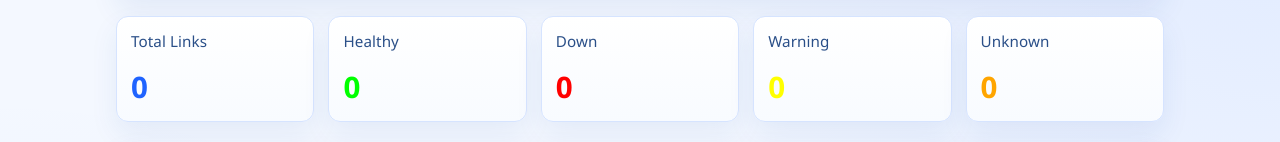
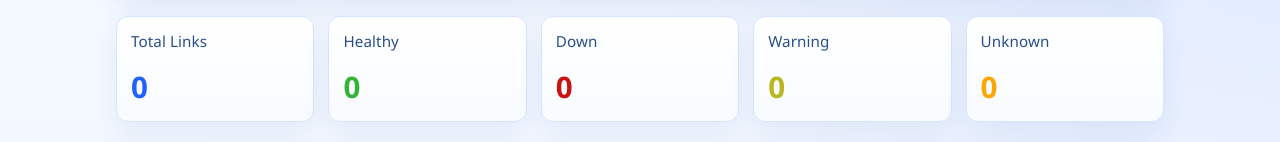
Before and after one commit to ether1313/agentlink-monitoring-system, a website: page public/index.html in a window 1280 px wide. Shown: the part 139-281 px from the top of the page. Drawn offline with Linux system fonts and the light colour scheme; no server answers.

Commit message:
update something

```diff
--- a/public/styles.css
+++ b/public/styles.css
@@ -112,15 +112,15 @@ header h1 {
 }
 
 #healthy-links {
-  color: #00FF00;
+  color: #34b434;
 }
 
 #down-links {
-  color: #FF0000;
+  color: #c91212;
 }
 
 #warning-links {
-  color: #FFFF00;
+  color: #b8b81e;
 }
 
 #unknown-links {
```
